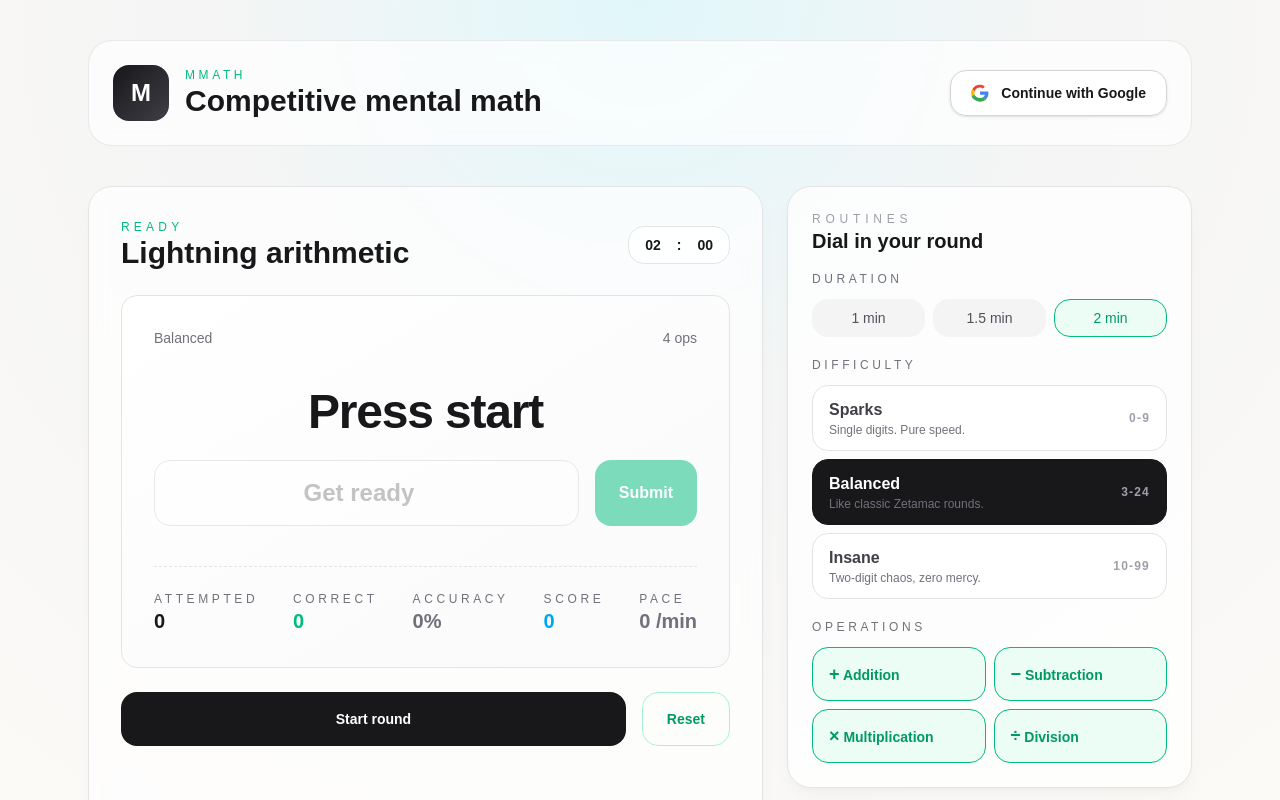
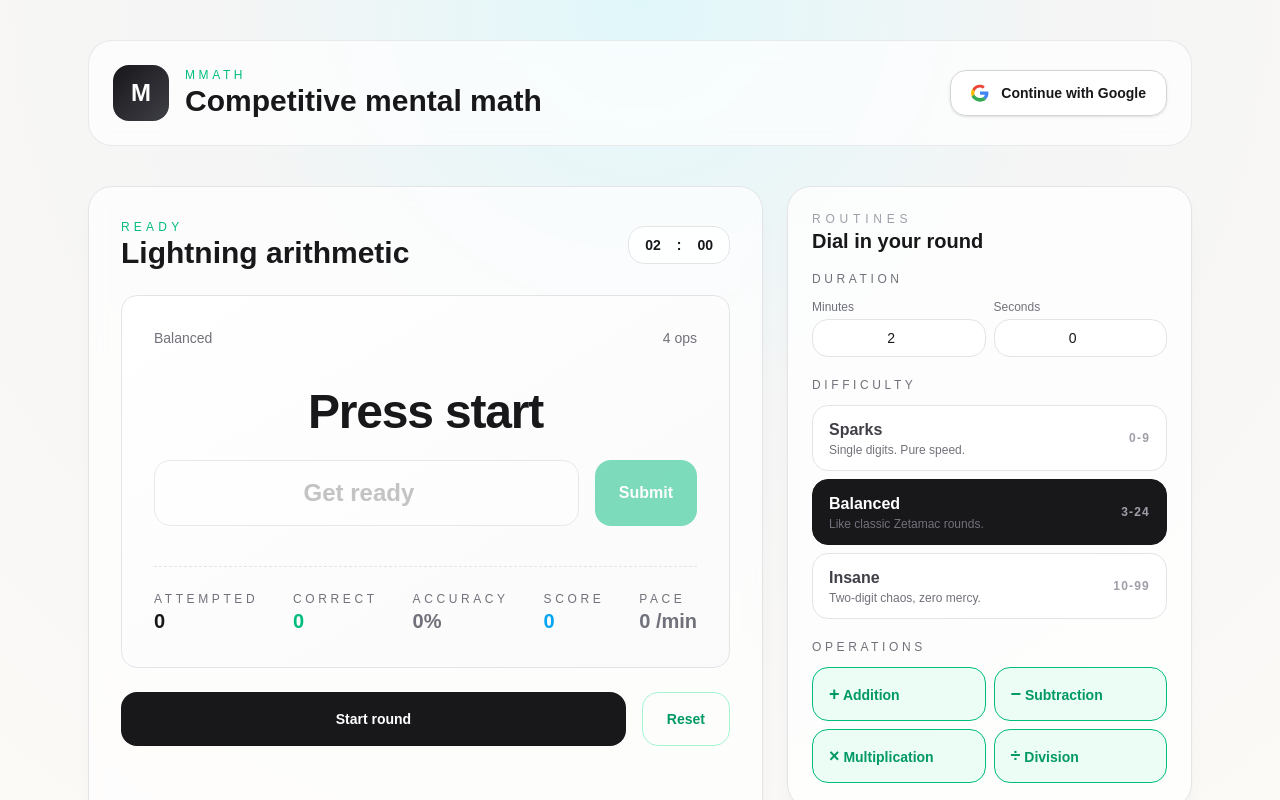
Before and after one commit to AlviseSembenico/MentalMath, a Next.js app: page / in a window 1280 px wide. Shown: the top 800 px of the page. Built offline with nearby package versions, Linux system fonts and the light colour scheme; no server answers.

Commit message:
refactor: replace duration presets with customizable input fields for minutes and seconds

```diff
--- a/components/math-trainer.tsx
+++ b/components/math-trainer.tsx
@@ -60,8 +60,6 @@ const difficulties: {
   },
 ];
 
-const durationPresets = [60, 90, 120];
-
 const randomInt = (min: number, max: number) =>
   Math.floor(Math.random() * (max - min + 1)) + min;
 
@@ -110,6 +108,8 @@ function generateProblem(ops: Operation[], difficulty: (typeof difficulties)[num
 }
 
 export default function MathTrainer() {
+  const [durationMinutes, setDurationMinutes] = useState(2);
+  const [durationSeconds, setDurationSeconds] = useState(0);
   const [duration, setDuration] = useState(120);
   const [timeLeft, setTimeLeft] = useState(duration);
   const [difficulty, setDifficulty] = useState<DifficultyId>("balanced");
@@ -217,11 +217,24 @@ export default function MathTrainer() {
     submitAnswer(parsed);
   };
 
-  const handleDurationChange = (preset: number) => {
-    setDuration(preset);
+  const updateDuration = (minutes: number, seconds: number) => {
+    const totalSeconds = minutes * 60 + seconds;
+    setDuration(totalSeconds);
     if (status !== "running") {
-      setTimeLeft(preset);
+      setTimeLeft(totalSeconds);
     }
+  };
+
+  const handleMinutesChange = (value: string) => {
+    const minutes = Math.max(0, Math.floor(Number(value) || 0));
+    setDurationMinutes(minutes);
+    updateDuration(minutes, durationSeconds);
+  };
+
+  const handleSecondsChange = (value: string) => {
+    const seconds = Math.max(0, Math.min(59, Math.floor(Number(value) || 0)));
+    setDurationSeconds(seconds);
+    updateDuration(durationMinutes, seconds);
   };
 
   const handleDifficultyChange = (id: DifficultyId) => {
@@ -381,19 +394,33 @@ export default function MathTrainer() {
             <div>
               <p className="text-xs uppercase tracking-[0.3em] text-zinc-500">Duration</p>
               <div className="mt-3 flex gap-2">
-                {durationPresets.map((preset) => (
-                  <button
-                    key={preset}
-                    onClick={() => handleDurationChange(preset)}
-                    className={`flex-1 rounded-2xl border px-3 py-2 text-sm font-medium transition ${
-                      duration === preset
-                        ? "border-emerald-500 bg-emerald-50 text-emerald-600"
-                        : "border-transparent bg-zinc-100 text-zinc-600 hover:border-zinc-300 dark:bg-zinc-800 dark:text-zinc-300"
-                    }`}
-                  >
-                    {preset / 60} min
-                  </button>
-                ))}
+                <div className="flex-1">
+                  <label className="mb-1 block text-xs text-zinc-500 dark:text-zinc-400">
+                    Minutes
+                  </label>
+                  <input
+                    type="number"
+                    min="0"
+                    value={durationMinutes}
+                    onChange={(e) => handleMinutesChange(e.target.value)}
+                    disabled={status === "running"}
+                    className="w-full rounded-2xl border border-zinc-200 bg-white px-3 py-2 text-center text-sm font-medium text-zinc-900 outline-none transition focus:border-emerald-500 focus:ring-2 focus:ring-emerald-200 disabled:cursor-not-allowed disabled:opacity-50 dark:border-zinc-700 dark:bg-zinc-900 dark:text-white"
+                  />
+                </div>
+                <div className="flex-1">
+                  <label className="mb-1 block text-xs text-zinc-500 dark:text-zinc-400">
+                    Seconds
+                  </label>
+                  <input
+                    type="number"
+                    min="0"
+                    max="59"
+                    value={durationSeconds}
+                    onChange={(e) => handleSecondsChange(e.target.value)}
+                    disabled={status === "running"}
+                    className="w-full rounded-2xl border border-zinc-200 bg-white px-3 py-2 text-center text-sm font-medium text-zinc-900 outline-none transition focus:border-emerald-500 focus:ring-2 focus:ring-emerald-200 disabled:cursor-not-allowed disabled:opacity-50 dark:border-zinc-700 dark:bg-zinc-900 dark:text-white"
+                  />
+                </div>
               </div>
             </div>
 
```
